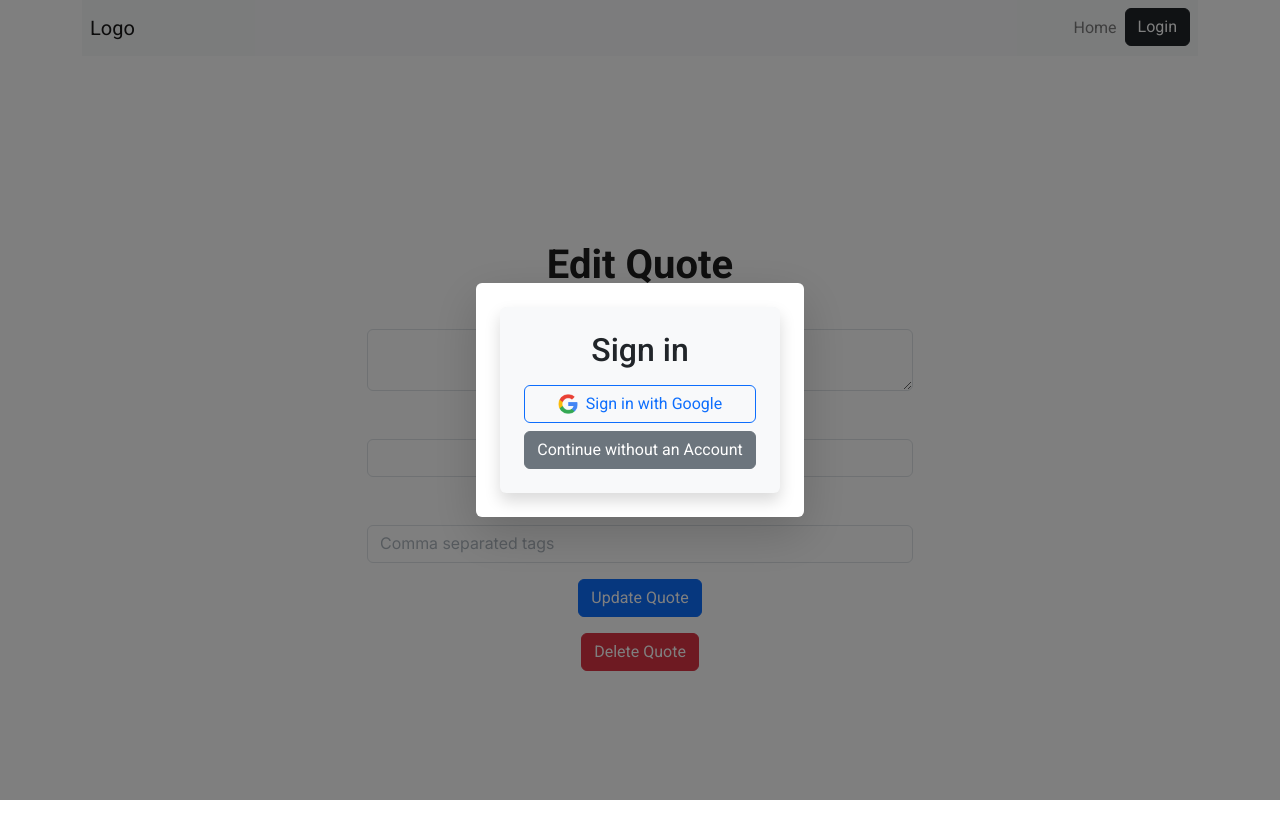
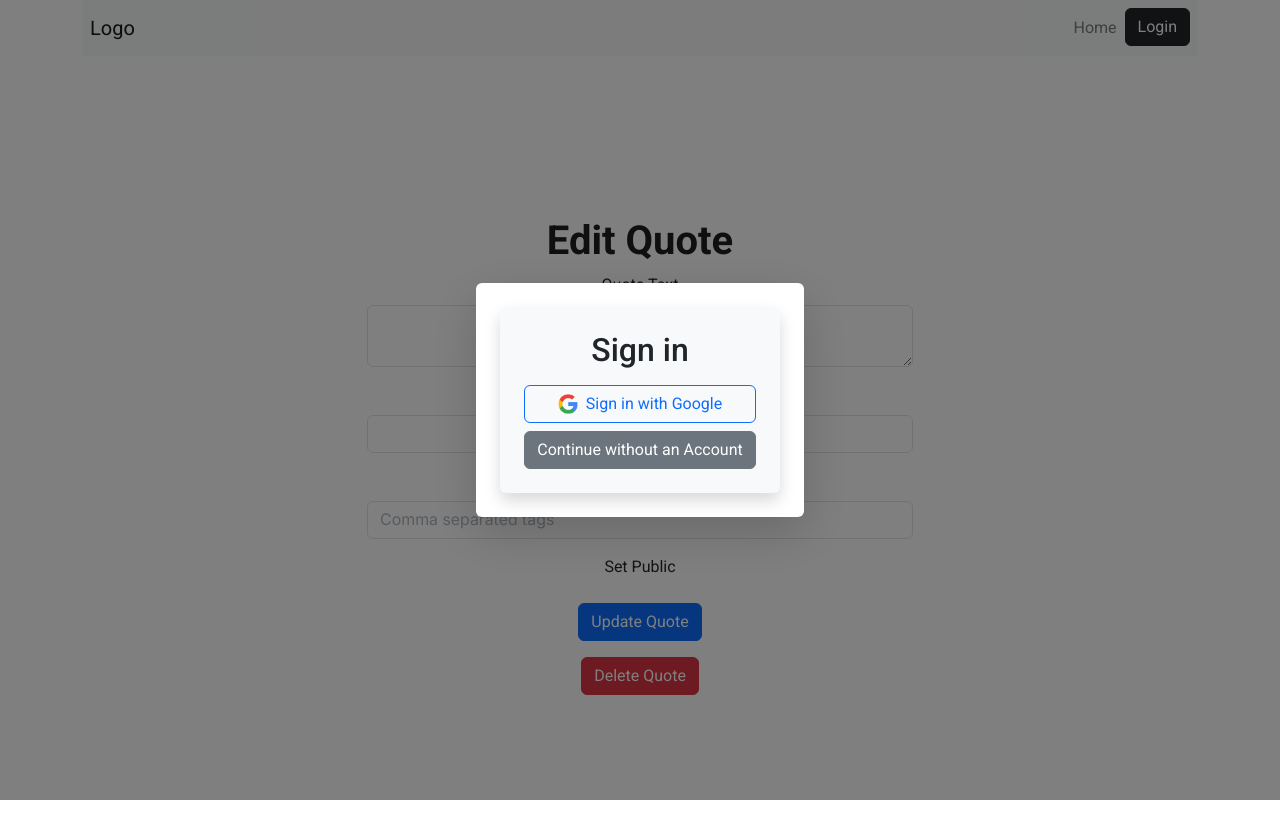
Before and after one commit to clxxiii/OZ-CSC-480-HCI-521-Spring-2025, a React (Vite) app in the folder frontend/src/main/frontend/: page /edit-quote/1 in a window 1280 px wide. Shown: the top 838 px of the page. Built offline with nearby package versions, Linux system fonts and the light colour scheme; no server answers.

Commit message:
Public/Private toggle added to QuoteForm.jsx. Currently does nothing.

```diff
--- a/frontend/src/main/frontend/src/components/QuoteForm.jsx
+++ b/frontend/src/main/frontend/src/components/QuoteForm.jsx
@@ -11,6 +11,7 @@ const QuoteForm = () => {
   const [updateText, setUpdateText] = useState("");
   const [updateAuthor, setUpdateAuthor] = useState("");
   const [updateTagsInput, setUpdateTagsInput] = useState("");
+  const [updateOwnership, setUpdateOwnership] = useState(""); // For setting Public/Private.
 
   useEffect(() => {
     //populate form fields with existing quote data when the component loads
@@ -19,6 +20,7 @@ const QuoteForm = () => {
       setUpdateText(quote.text || "");
       setUpdateAuthor(quote.author || "Unknown");
       setUpdateTagsInput(quote.tags ? quote.tags.join(", ") : "");
+      setUpdateOwnership(quote);
     }
   }, [quote]);
 
@@ -64,6 +66,10 @@ const QuoteForm = () => {
     }
   };
 
+  const handleSetOwnership = async (e) => {
+    e.preventDefault();
+  };
+
   return (
     <div className="container vh-100 d-flex flex-column justify-content-center align-items-center">
       <h1>Edit Quote</h1>
@@ -98,6 +104,10 @@ const QuoteForm = () => {
             placeholder="Comma separated tags"
           />
         </div>
+        <div className="mb-3">
+            <label htmlFor="ownership" className="form-label">Set Public</label>
+            <switch/>
+        </div>
         <button type="submit" className="btn btn-primary">Update Quote</button>
       </form>
 
```
